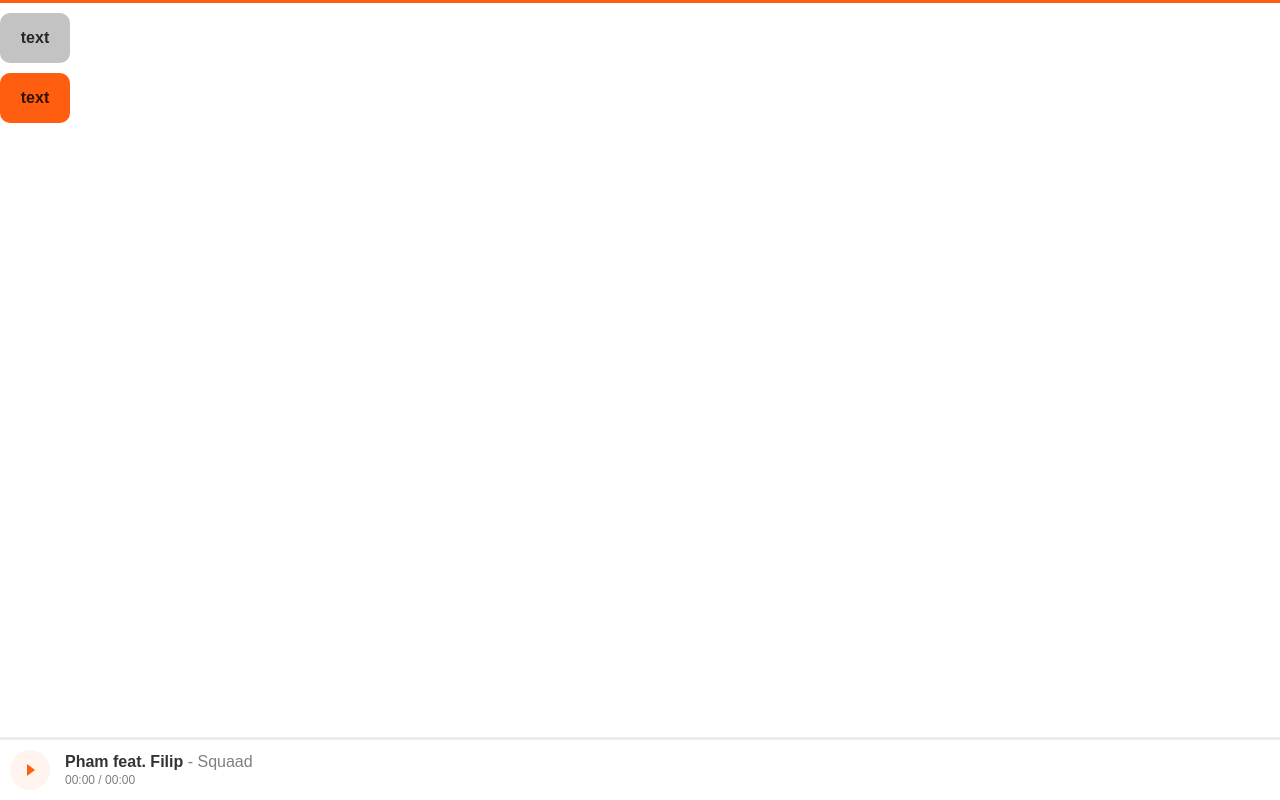
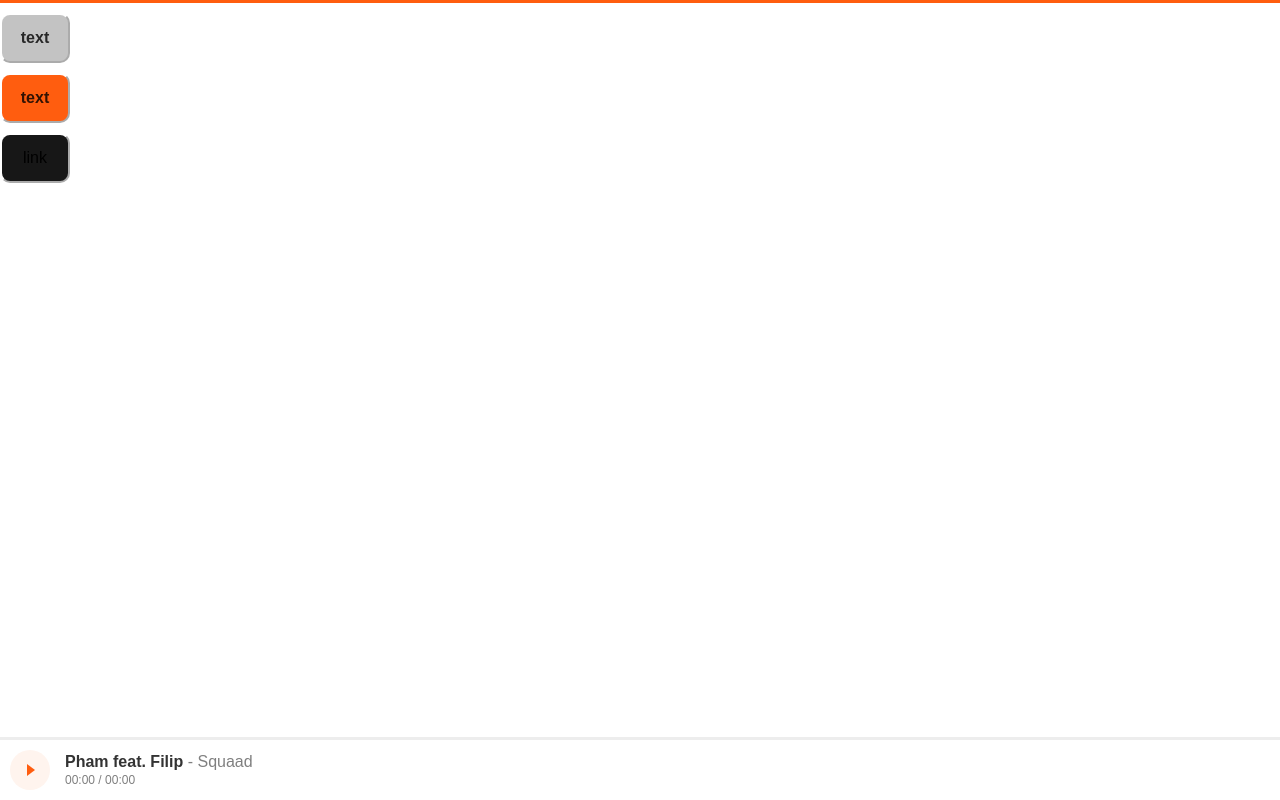
Before and after one commit to akrylo27/DecaLessonsReact, a Next.js app: page / in a window 1280 px wide. Built offline with nearby package versions, Linux system fonts and the light colour scheme.

Commit message:
Add link button

```diff
--- a/components/Button/Button.jsx
+++ b/components/Button/Button.jsx
@@ -1,24 +1,60 @@
 import React from 'react';
 
-const Button = ({ text, type, style, ...props }) => {
-  const renderSwitchButton = (style) => {
+const Button = ({ text, type, style, link, ...props }) => {
+  const renderSwitchButton = (style, link) => {
     switch (style) {
-      case 'normal':
+      case 'grey':
+        if (link) {
           return (
-          <button className='button button__normal' type={type} {...props}>
+            <a href={link}>
+              <button className='button button__grey' type={type} {...props}>
                 {text}
               </button>
+            </a>
           );
+        } else {
+          return (
+            <button className='button button__grey' type={type} {...props}>
+              <p>{text}</p>
+            </button>
+          );
+        }
       case 'orange':
+        if (link) {
           return (
+            <a href={link}>
               <button className='button button__orange' type={type} {...props}>
                 {text}
               </button>
+            </a>
           );
+        } else {
+          return (
+            <button className='button button__orange' type={type} {...props}>
+              <p>{text}</p>
+            </button>
+          );
+        }
+      default:
+        if (link) {
+          return (
+            <a href={link}>
+              <button className='button' type={type} {...props}>
+                {text}
+              </button>
+            </a>
+          );
+        } else {
+          return (
+            <button className='button' type={type} {...props}>
+              <p>{text}</p>
+            </button>
+          );
+        }
     }
   };
 
-  return <div>{renderSwitchButton(style)}</div>;
+  return <div>{renderSwitchButton(style, link)}</div>;
 };
 
 export default Button;
--- a/pages/index.jsx
+++ b/pages/index.jsx
@@ -20,8 +20,9 @@ export default function Home() {
         <link rel='icon' href='/favicon.ico' />
       </Head>
       <Player track={track} />
-      <Button text={'text'} type={'submit'} style={'normal'} />
+      <Button text={'text'} type={'submit'} style={'grey'} />
       <Button text={'text'} type={'button'} style={'orange'} />
+      <Button text={'link'} type={'button'} link={'https://ya.ru/'} />
     </>
   );
 }
--- a/styles/sass/Button.scss
+++ b/styles/sass/Button.scss
@@ -3,21 +3,29 @@
   border-radius: 10px;
   height: 50px;
   margin-top: 10px;
-  border: none;
+  border: 2px solid white;
   box-shadow: none;
-  color: rgba(0, 0, 0, 0.8);
-  font-weight: bold;
+  border-style: outset;
+  background-color: var(--button-color-default);
+
   cursor: pointer;
-  &__normal{
-    background-color: rgba(170, 170, 170, 0.7);
+  p {
+    font-family: inherit;
+    font-weight: bold;
+    color: rgba(0, 0, 0, 0.8);
+  }
+  &__grey{
+    background-color: var(--button-color-grey);
+
     &:hover{
       box-shadow: 0px 0px 10px 63px rgba(90, 90, 90, 0.2) inset;    }
     &:active{
       box-shadow: 0px 0px 10px 63px rgba(23, 23, 23, 0.2) inset;
     }
   }
+
   &__orange{
-    background-color: var(--player-color-one);
+    background-color: var(--button-color-orange);
     &:hover {
         box-shadow: 0px 0px 10px 63px rgba(196, 196, 196, 0.2) inset;
       }
@@ -29,6 +37,10 @@
 }
 @media (prefers-color-scheme: dark) {
   .button{
-    color: rgba(255, 255, 255, 0.8)
+    color: rgba(255, 255, 255, 0.8);
+    p{
+      color: rgba(255, 255, 255, 0.8);
+    }
+
   }
 }
--- a/styles/sass/globals.scss
+++ b/styles/sass/globals.scss
@@ -3,6 +3,10 @@
   --player-color-one: #FF5D0F;
   --player-color-one-light: #fff4ee;
   --player-color-two: #FF9C0F;
+
+  --button-color-default: #171717;
+  --button-color-orange: #FF5D0F;
+  --button-color-grey: rgba(170, 170, 170, 0.7)
 }
 
 @media (prefers-color-scheme: dark) {
```
Lines whose indentation alone changed are shown as unchanged.
